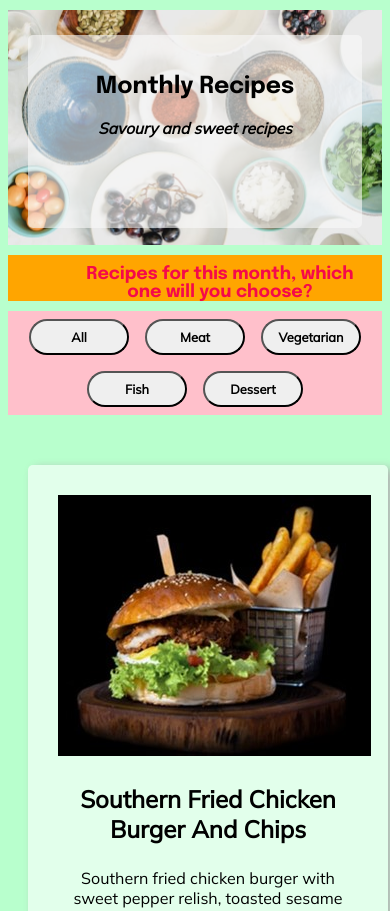
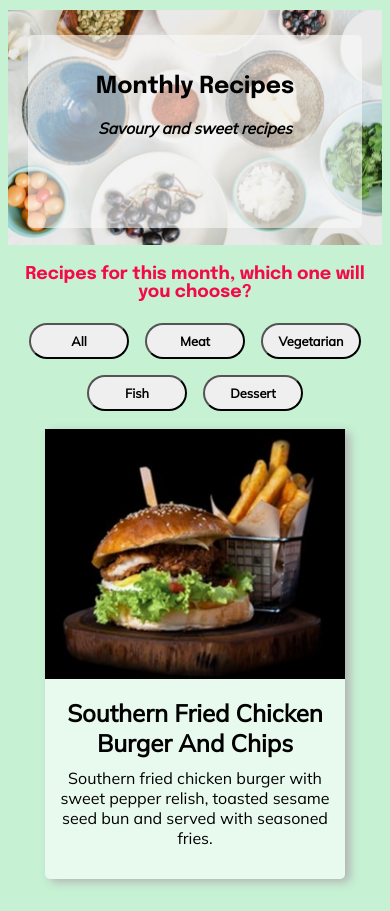
Before and after one commit to LivBurton/JS-recipes, a plain HTML site: page monthly.html in a window 390 px wide. Shown: the part 110-1021 px from the top of the page. Drawn offline with Linux system fonts and the light colour scheme.

Commit message:
Updated CSS

```diff
--- a/style.css
+++ b/style.css
@@ -5,7 +5,7 @@
 	--c-grey-mid: hsl(127, 0%, 49%);
 	--c-grey-light: hsl(127, 0%, 70%);
 	--c-green-lightest: hsl(127, 40%, 90%);
-	--c-green-light: hsl(138, 100%, 86%);
+	--c-green-light: hsl(138, 60%, 86%);
 	--c-yellow-mid: hsl(52, 100%, 54%);
 	--c-yellow-light: hsl(52, 100%, 80%);
 	--c-red-pink: hsl(344, 92%, 50%);
@@ -47,7 +47,6 @@ h2 {
 	font-size: 2.5rem;
 	margin-top: 0px;
 	padding: 10px 10px 60px 60px;
-	/* background-color: orange; */
 }
 
 .title-box h2 {
@@ -67,16 +66,13 @@ h4 {
 /* NAVBAR */
 nav {
 	background: var(--c-grey-lightest);
-	/* box-shadow: green; */
 	box-shadow: 0px 2px 3px 0px var(--c-grey-mid);
-	/* height:85px; */
 }
 
 .nav-header {
 	display: flex;
 	align-items: center;
 	justify-content: space-between;
-	/* padding: 0.3rem; */
 }
 
 .nav-btn {
@@ -193,13 +189,10 @@ nav {
 	background-position: center;
 	margin-top: 15px;
 	padding: 30px 50px;
-	/* padding-left: 50px; */
 }
 
 .title-box {
 	background-color: hsla(148, 0%, 98%, 0.6);
-	/* width: 90%; */
-	/* margin-left: 40px; */
 	margin: auto;
 	border-radius: 5px;
 }
@@ -226,7 +219,6 @@ nav {
 
 .inner-container {
 	background-color: hsla(40, 100%, 54%, 0.2);
-	/* box-shadow: 0px 5px 5px 0px hsl(40, 100%, 54%); */
 	border: 2px var(--c-grey-mid) solid;
 	border-radius: 10px;
 	width: 65%;
@@ -245,16 +237,12 @@ nav {
 .top-item p {
 	font-family: 'Mulish', sans-serif;
 	font-size: 1.1rem;
-	/* margin-bottom: 20px; */
-	/* background-color: blue; */
 }
 
 .top-item h3 {
 	font-family: 'Mulish', sans-serif;
 	font-weight: bold;
 	text-transform: capitalize;
-	/* background-color: orange; */
-	/* margin-bottom: 20px; */
 }
 
 .hero-recipes {
@@ -264,10 +252,6 @@ nav {
 	margin-top: 15px;
 	padding: 30px 50px;
 	background-position: center;
-}
-
-#top-title {
-
 }
 
 .prev-btn {
@@ -295,7 +279,6 @@ nav {
 	background-color: transparent;
 }
 
-
 @media only screen and (max-width: 1024px) {
 	.title-box h1 {
 		font-size: 2.5rem;
@@ -313,82 +296,81 @@ nav {
 		font-size: 1.2rem;
 	}
 
-	.trending-recipes h4{
+	.trending-recipes h4 {
 		font-size: 1.2rem;
 	}
 
-	.top-item h3{
+	.top-item h3 {
 		font-size: 1.2rem;
 	}
 
-	.top-item p{
+	.top-item p {
 		font-size: 1rem;
 	}
+
 	.btn-trending button {
 		font-size: 2rem;
 		margin: 0 20px 10px 10px;
 		border: none;
 		background-color: transparent;
-
-	}
-	.btn-trending{
-		margin: auto;
-		/* background-color: pink; */
-
-
 	}
 
+	.btn-trending {
+		margin: auto;
+	}
 }
 
-@media only screen and (max-width: 768px){
-	.hero, .hero-recipes{
-
+@media only screen and (max-width: 768px) {
+	.hero, .hero-recipes {
 		height: 55vw;
-		/* margin-top: 8px; */
 		padding: 10px 20px;
 		background-position: center;
 	}
-	.title-box{
+
+	.title-box {
 		text-align: center;
 		height: 90%;
 	}
-	.title-box h1{
+
+	.title-box h1 {
 		font-size: 6vw;
-		padding:40px 10px 0 10px;
+		padding: 40px 10px 0 10px;
 	}
-	.title-box h2{
+
+	.title-box h2 {
 		font-size: 4vw;
 		padding: 10px 10px;
 	}
-	.introduction h3{
+
+	.introduction h3 {
 		font-size: 4vw;
 	}
 
-	.trending-recipes{
+	.trending-recipes {
 		width: 80%;
 		box-shadow: none;
 		margin-bottom: 40px;
-		/* padding: 10px 30px 50px 30px; */
 	}
-	.trending-recipes h4{
+
+	.trending-recipes h4 {
 		font-size: 4.5vw;
 	}
 
-	.top-item p{
+	.top-item p {
 		font-size: 3vw;
 	}
-	.top-item h3{
+
+	.top-item h3 {
 		font-size: 4vw;
 	}
+
 	.inner-container {
-		/* background-color: hsla(40, 100%, 54%, 0.2); */
-			/* border: 2px var(--c-grey-mid) solid; */
-		/* border-radius: 10px; */
 		width: 90%;
 		margin: auto;
 		padding: 10px;
 	}
 }
+
 /*------------------------------------------------------ */
 /* CSS FOR MONTHLY.HTML */
 /* ----------------------------------------------------- */
@@ -397,7 +379,7 @@ font-size: 1.2rem;
 	font-size: 1.8rem;
 	text-align: center;
 	margin-top: 50px;
-	padding-bottom: 15px;
+	padding: 0 10px 15px 10px;
 }
 
 .recipe-section {
@@ -408,8 +390,6 @@ font-size: 1.2rem;
 }
 
 .each-recipe {
-	width: 20%;
-	padding: 30px;
 	text-align: center;
 	background-color: hsla(148, 0%, 100%, 0.6);
 	box-shadow: 5px 3px 10px 0px var(--c-grey-light);
@@ -417,6 +397,23 @@ font-size: 1.2rem;
 	margin: 40px 20px;
 	width: 300px;
 	flex-wrap: wrap;
+}
+
+.recipe-description {
+	padding: 15px;
+}
+
+.recipe-description h3 {
+	margin-top: 0px;
+	margin-bottom: 10px;
+}
+
+.recipe-description p {
+	margin-top: 0;
+}
+
+.recipe-photo {
+	width: 100%;
 }
 
 .each-recipe h3, .each-recipe p {
@@ -431,7 +428,6 @@ font-size: 1.2rem;
 .btns-div {
 	display: flex;
 	justify-content: center;
-	/* padding-bottom: 10px; */
 	margin-top: 0;
 	padding-top: 0;
 }
@@ -455,26 +451,27 @@ font-size: 1.2rem;
 	transition: all 0.4s ease 0s;
 }
 
-@media only screen and (max-width: 768px){
-	.monthly-recipes h2{
+@media only screen and (max-width: 768px) {
+	.monthly-recipes h2 {
 		font-size: 1.1rem;
-		margin: 10px 0 0 0;
 		padding-bottom: 0;
-		background-color: orange;
+		margin-top: 20px;
 	}
 
-	.btns-div{
+	.btns-div {
 		display: flex;
 		flex-wrap: wrap;
 		margin: 10px 0;
-		background-color: pink;
-
 	}
 
-	.btns-div button{
+	.btns-div button {
 		font-size: 0.8rem;
 		margin: 8px 8px;
 		padding: 8px 0px;
 		width: 100px;
 	}
+
+	.each-recipe {
+		margin-top: 0;
 	}
+}
```
Also changed, not shown: index.html (+1 -1 lines), monthly.html (indentation only). Lines whose indentation alone changed are shown as unchanged.
